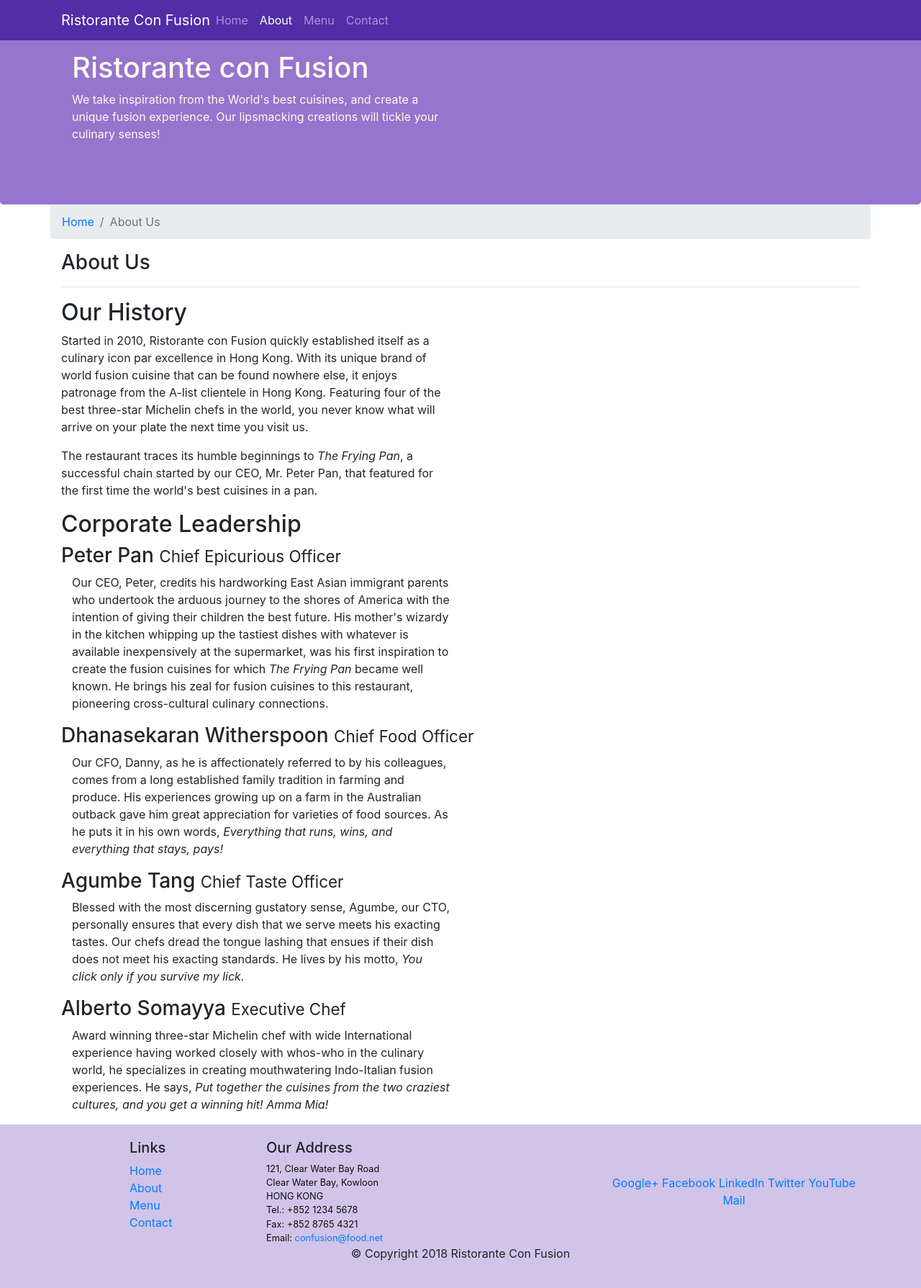
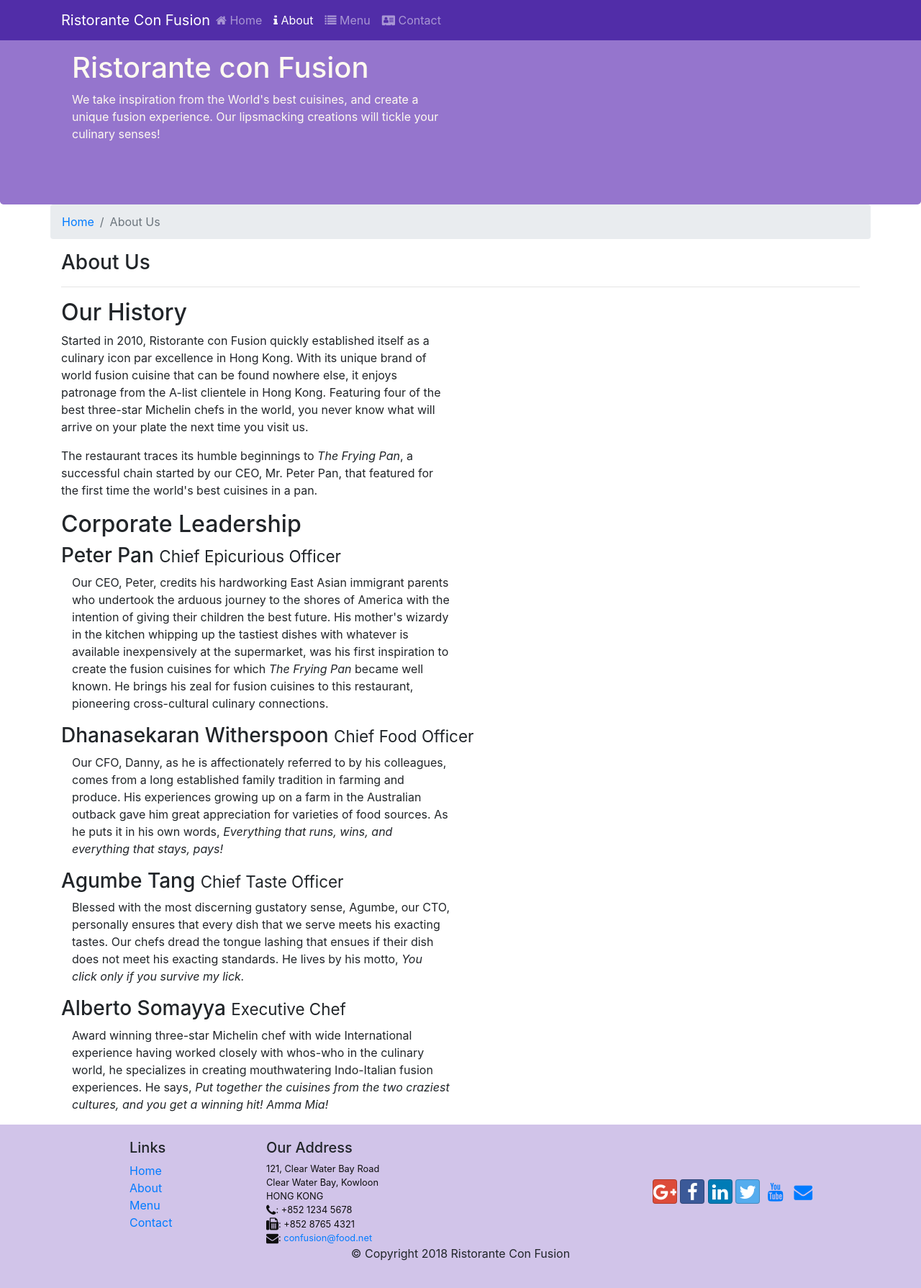
Before and after one commit to rejun001/coursera_bootstrap, a website: page aboutus.html in a window 1280 px wide. Shown: the whole page at 72% size. Drawn offline with nearby package versions, Linux system fonts and the light colour scheme.

Commit message:
Icon fonts

```diff
--- a/aboutus.html
+++ b/aboutus.html
@@ -9,6 +9,8 @@
 
     <!-- Bootstrap CSS -->
     <link rel="stylesheet" href="node_modules/bootstrap/dist/css/bootstrap.min.css">
+    <link rel="stylesheet" href="node_modules/font-awesome/css/font-awesome.min.css">
+    <link rel="stylesheet" href="node_modules/bootstrap-social/bootstrap-social.css">
     <link rel="stylesheet" href="css/styles.css">
     <title>Ristorante Con Fusion: About Us</title>
 
@@ -23,10 +25,10 @@
             <a class="navbar-brand mr-auto" href="./index.html">Ristorante Con Fusion</a>
             <div class="collapse navbar-collapse" id="Navbar">
                 <ul class="navbar-nav mr-auto">
-                    <li class="nav-item"><a class="nav-link" href="./index.html">Home</a></li>
-                    <li class="nav-item active"><a class="nav-link" href="#">About</a></li>
-                    <li class="nav-item"><a class="nav-link" href="#">Menu</a></li>
-                    <li class="nav-item"><a class="nav-link" href="#">Contact</a></li>
+                    <li class="nav-item"><a class="nav-link" href="./index.html"><span class="fa fa-home fa=lg"></span> Home</a></li>
+                    <li class="nav-item active"><a class="nav-link" href="#"><span class="fa fa-info fa=lg"></span> About</a></li>
+                    <li class="nav-item"><a class="nav-link" href="#"><span class="fa fa-list fa=lg"></span> Menu</a></li>
+                    <li class="nav-item"><a class="nav-link" href="#"><span class="fa fa-address-card fa=lg"></span> Contact</a></li>
                 </ul>
             </div>
         </div>
@@ -110,19 +112,19 @@
 		              121, Clear Water Bay Road<br>
 		              Clear Water Bay, Kowloon<br>
 		              HONG KONG<br>
-		              Tel.: +852 1234 5678<br>
-		              Fax: +852 8765 4321<br>
-		              Email: <a href="mailto:confusion@food.net">confusion@food.net</a>
+		              <i class="fa fa-phone fa-lg"></i>: +852 1234 5678<br>
+		              <i class="fa fa-fax fa-lg"></i>: +852 8765 4321<br>
+		              <i class="fa fa-envelope fa-lg"></i>: <a href="mailto:confusion@food.net">confusion@food.net</a>
 		           </address>
                 </div>
                 <div class="col-12 col-sm-4 align-self-center">
                     <div class="text-center">
-                        <a href="http://google.com/+">Google+</a>
-                        <a href="http://www.facebook.com/profile.php?id=">Facebook</a>
-                        <a href="http://www.linkedin.com/in/">LinkedIn</a>
-                        <a href="http://twitter.com/">Twitter</a>
-                        <a href="http://youtube.com/">YouTube</a>
-                        <a href="mailto:">Mail</a>
+                        <a class="btn btn-social-icon btn-google" href="http://google.com/+"><i class="fa fa-google-plus fa-lg"></i></a>
+                        <a class="btn btn-social-icon btn-facebook" href="http://www.facebook.com/profile.php?id="><i class="fa fa-facebook fa-lg"></i></a>
+                        <a class="btn btn-social-icon btn-linkedin" href="http://www.linkedin.com/in/"><i class="fa fa-linkedin fa-lg"></i></a>
+                        <a class="btn btn-social-icon btn-twitter" href="http://twitter.com/"><i class="fa fa-twitter fa-lg"></i></a>
+                        <a class="btn btn-social-icon btn-youtube" href="http://youtube.com/"><i class="fa fa-youtube fa-lg"></i></a>
+                        <a class="btn btn-social-icon" href="mailto:"><i class="fa fa-envelope fa-lg"></i></a>
                     </div>
                 </div>
            </div>
--- a/package.json
+++ b/package.json
@@ -15,6 +15,8 @@
   },
   "dependencies": {
     "bootstrap": "^4.0.0",
+    "bootstrap-social": "^5.1.1",
+    "font-awesome": "^4.7.0",
     "jquery": "^3.3.1",
     "popper.js": "^1.12.9"
   }
```
Also changed, not shown: index.html (+15 -13 lines), 1 other file.
